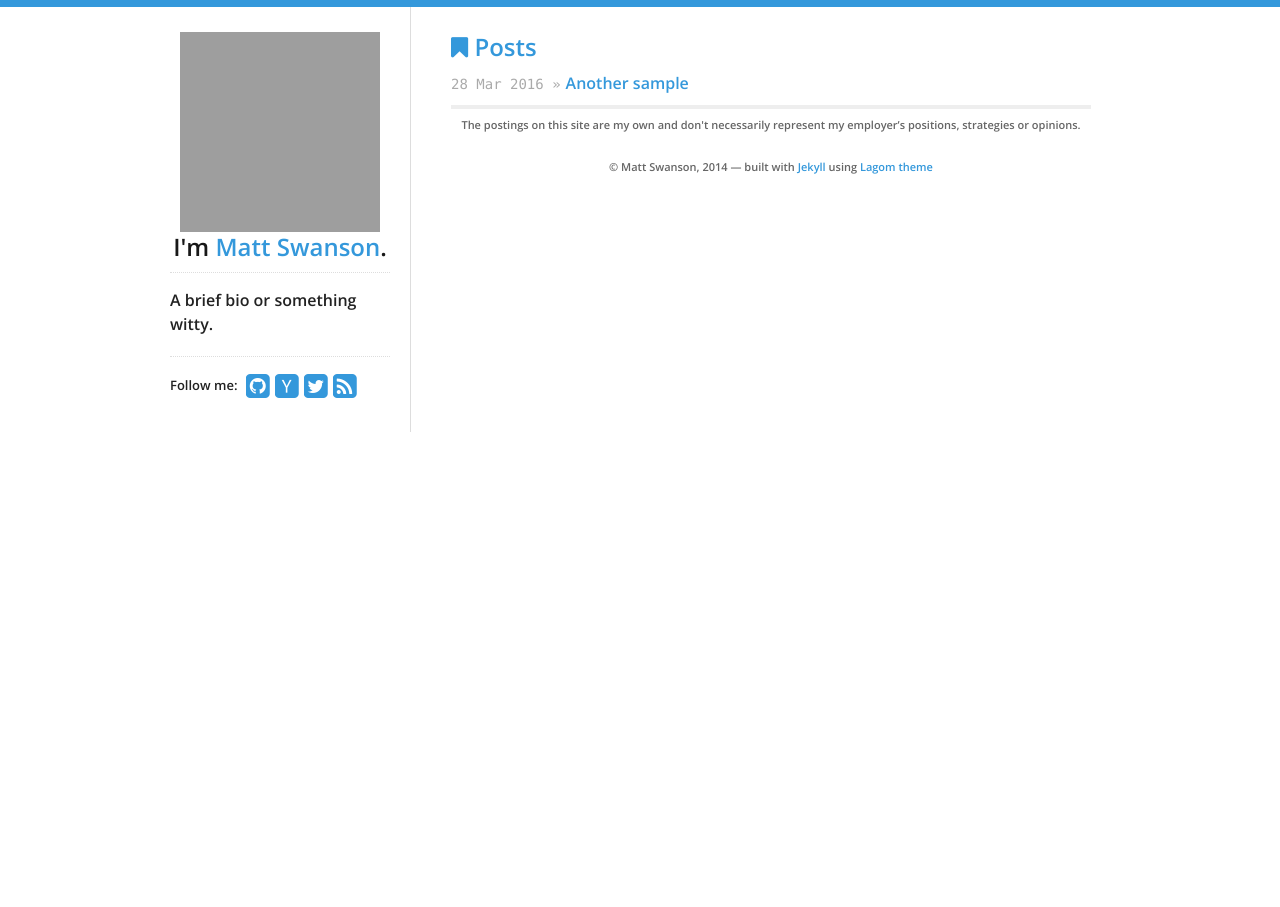
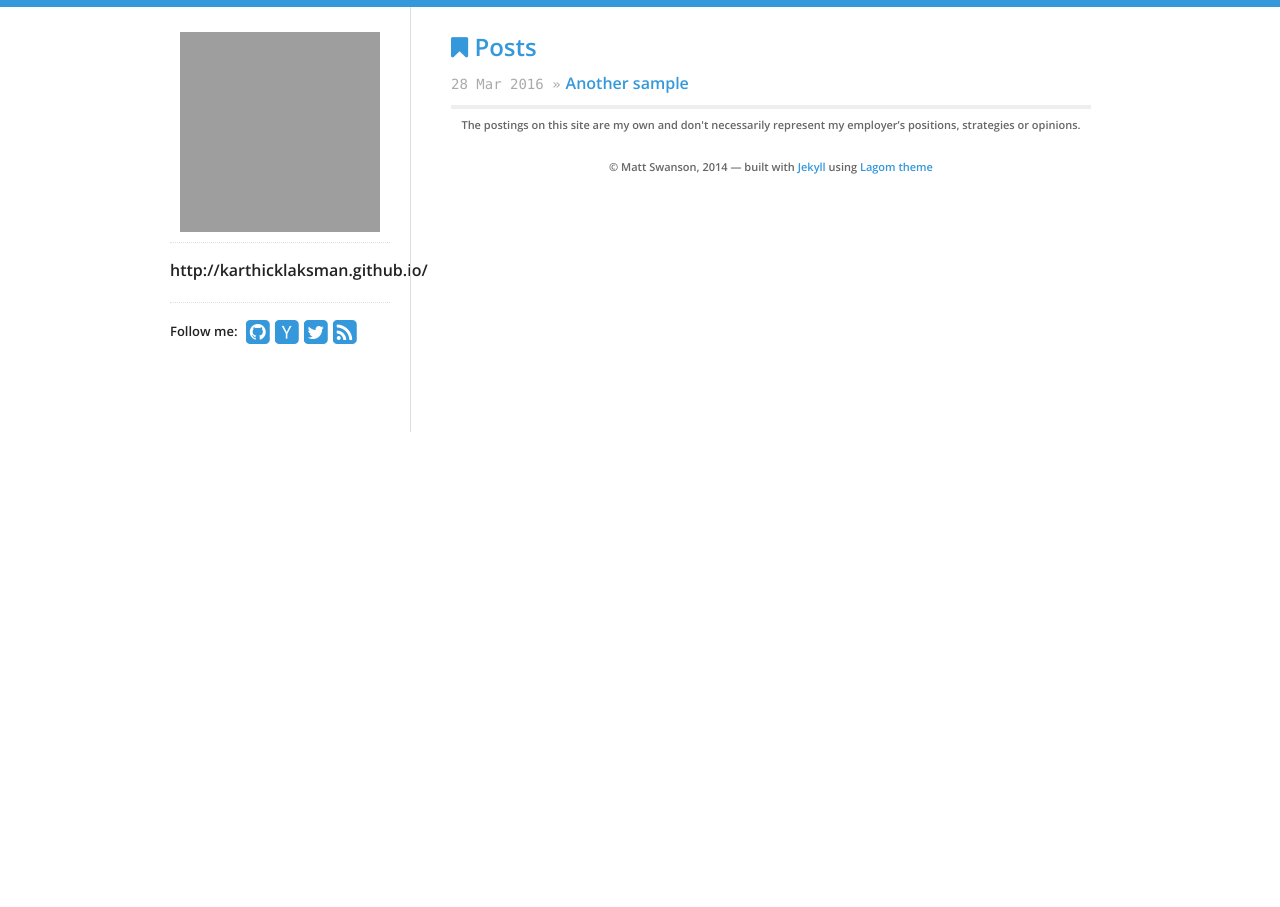
Before and after one commit to itskarthicklakshmanan/karthicklaksman.github.io, a Jekyll site: the page built from index.html, in a window 1280 px wide. Built offline with Jekyll 4.4.1, drawn with Linux system fonts in a browser that asks for light colours; nearby versions of some CDN libraries; grey boxes are pictures that could not be loaded.

Commit message:
Update sidebar.html

```diff
--- a/_includes/sidebar.html
+++ b/_includes/sidebar.html
@@ -3,9 +3,8 @@
   <a href="/">
 <img src="https://pbs.twimg.com/profile_images/1095165767/KAR1_400x400.jpg" height="200" width="200"/>
   </a>
-  <h2>I'm <a href="/">{{ site.data.theme.name }}</a>.</h2>
   <div id="bio">
-    <p>A brief bio or something witty.</p>
+    <p>http://karthicklaksman.github.io/</p>
   </div>
   <div id="social">
     {% include social.html %}
```
